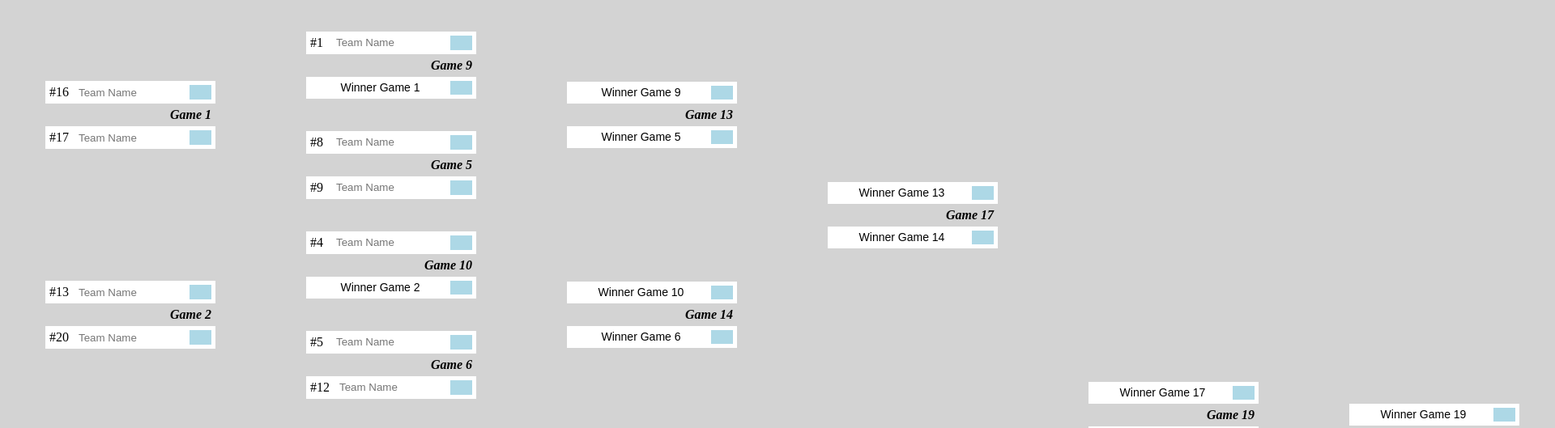
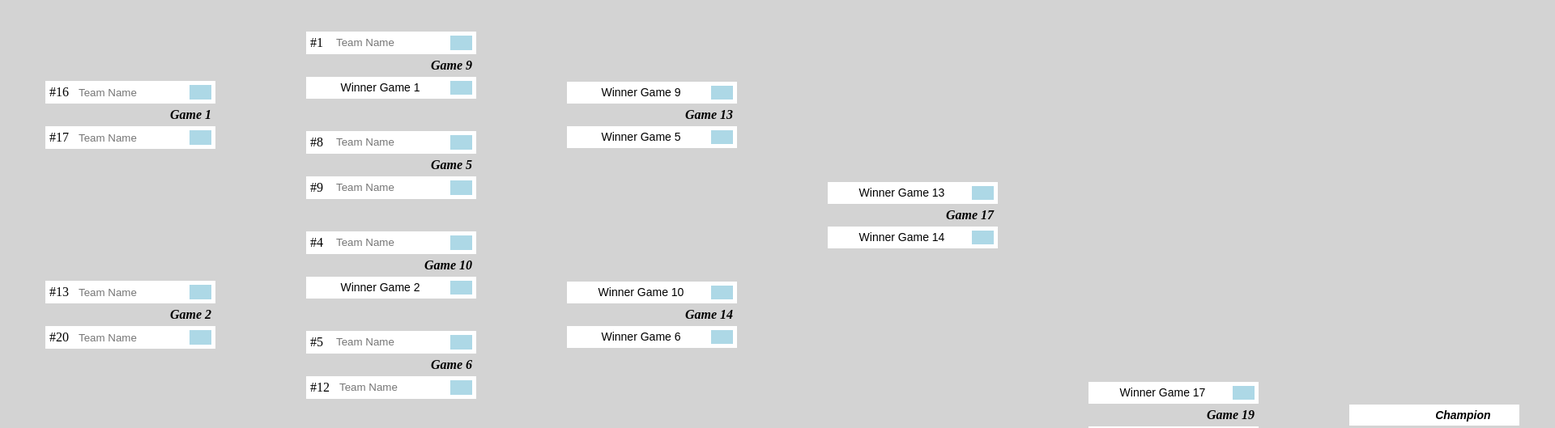
Before and after one commit to npresley13/tournament-bracket, a website: page index.html in a window 1280 px wide. Shown: the part 61-590 px from the top of the page at 81% size, 1920 px wide, since content can reach past the window. Drawn offline with Linux system fonts and the light colour scheme.

Commit message:
minor change to spacing

```diff
--- a/index.html
+++ b/index.html
@@ -312,10 +312,9 @@
         </div>
         <div class="winner">
             <div class="game">
-                <div class="team">
+                <div class="team" id="champion">
                     <span class="team-rank"></span>
-                    <p class="team-name" id="wg19">Winner Game 19</p>
-                    <input type="number" class="team-score">
+                    <p class="team-name" id="wg19"><em><strong>Champion</strong></em></p>
                 </div>
             </div>
         </div>
--- a/src/scss/small.scss
+++ b/src/scss/small.scss
@@ -59,6 +59,11 @@ h3 {
     font-style: italic;
 }
 
+#champion {
+    justify-content: space-around;
+    margin-right: 3em;
+}
+
 // .team::after {
 //     content: url(../../images/line1.svg);
 // }
```
Also changed, not shown: dist/css/main.css, 1 other file.
